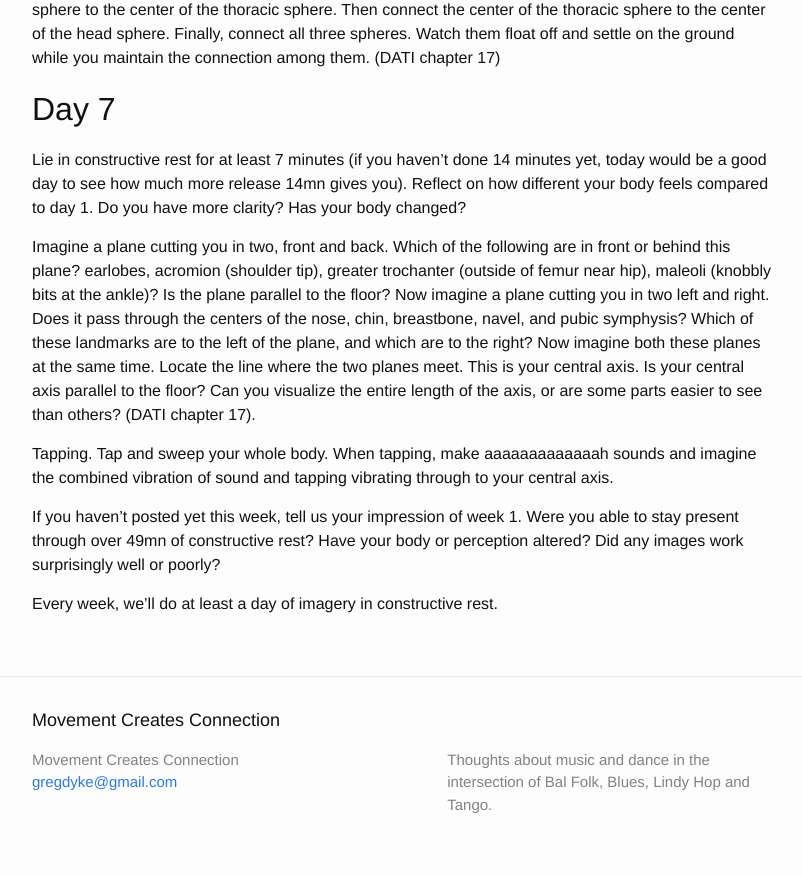
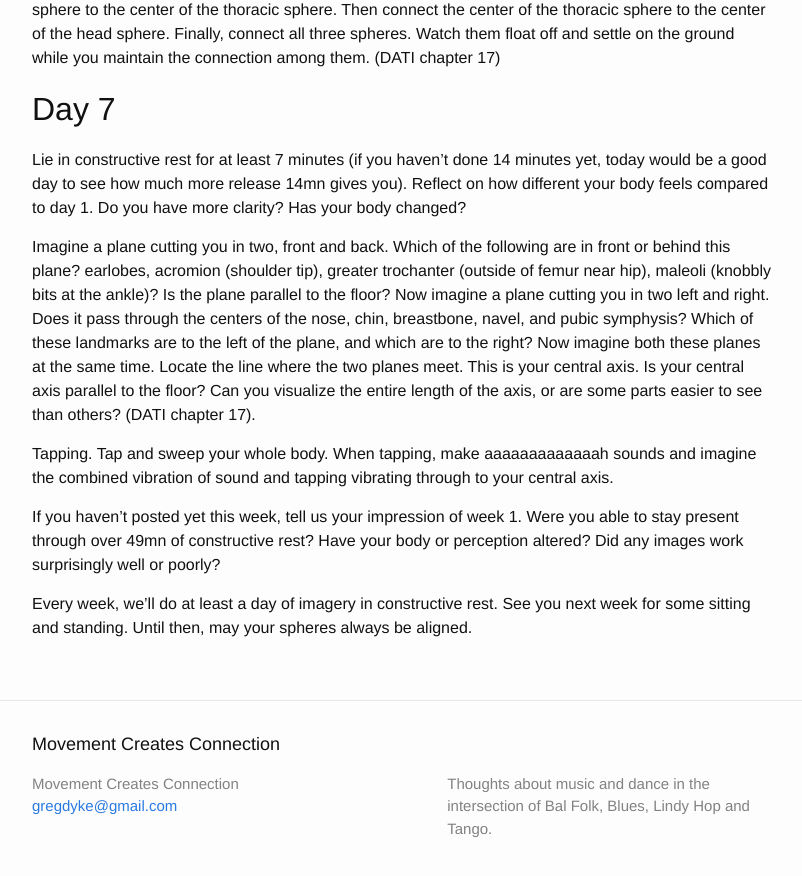
Before and after one commit to gregdyke/gregdyke.github.io, a Jekyll site: the page built from _posts/2016-06-03-100-days-of-franklin-week-1.md, in a window 1280 px wide and 900 px high, scrolled down 3625 px. Shown: the top 876 px of the window, without its empty margins (238-1040 px from the left). Built offline with Jekyll 4.4.1, drawn with Linux system fonts in a browser that asks for light colours.

Commit message:
week 1 100 days fix

```diff
--- a/_posts/2016-06-03-100-days-of-franklin-week-1.md
+++ b/_posts/2016-06-03-100-days-of-franklin-week-1.md
@@ -78,4 +78,4 @@ Tapping. Tap and sweep your whole body. When tapping, make aaaaaaaaaaaaah sounds
 
 If you haven't posted yet this week, tell us your impression of week 1. Were you able to stay present through over 49mn of constructive rest? Have your body or perception altered? Did any images work surprisingly well or poorly?
 
-Every week, we'll do at least a day of imagery in constructive rest.
+Every week, we'll do at least a day of imagery in constructive rest. See you next week for some sitting and standing. Until then, may your spheres always be aligned.
```
